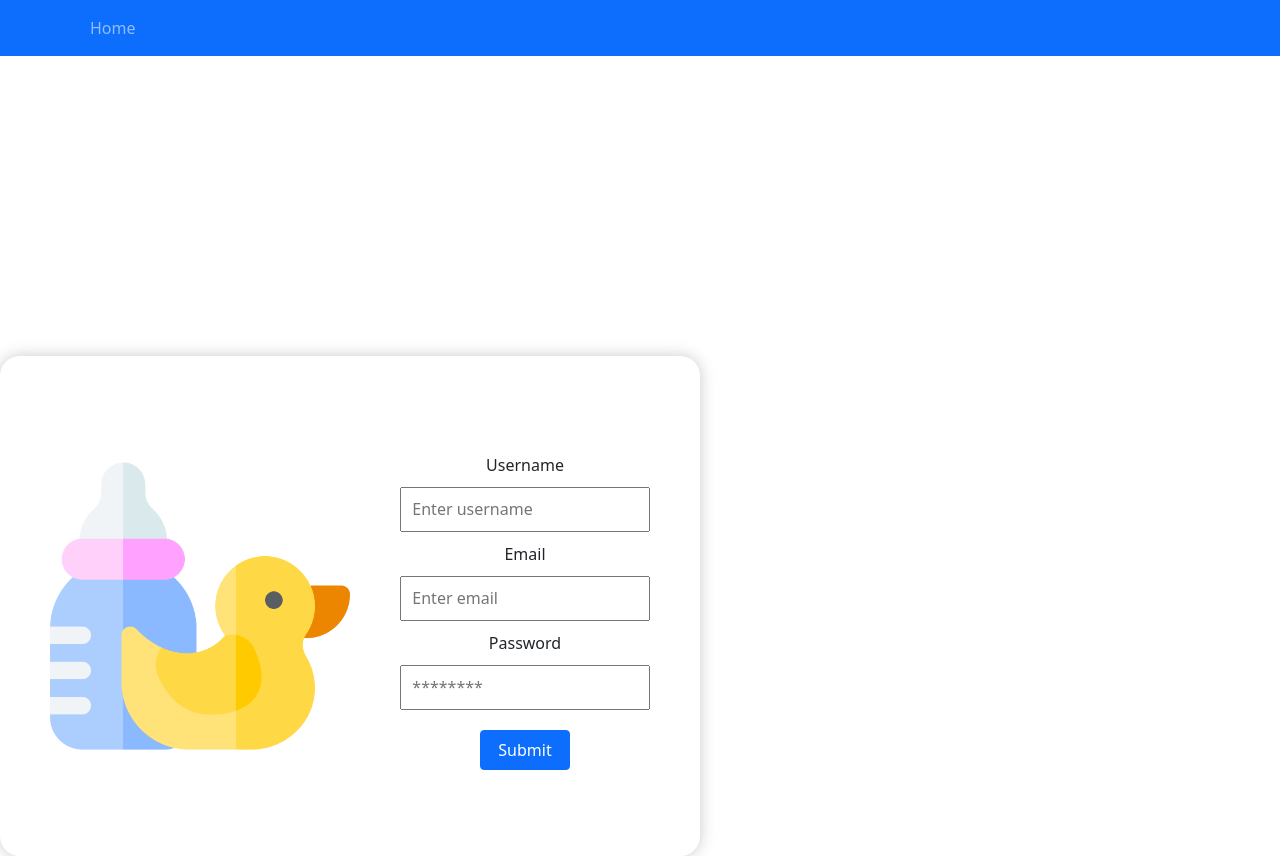
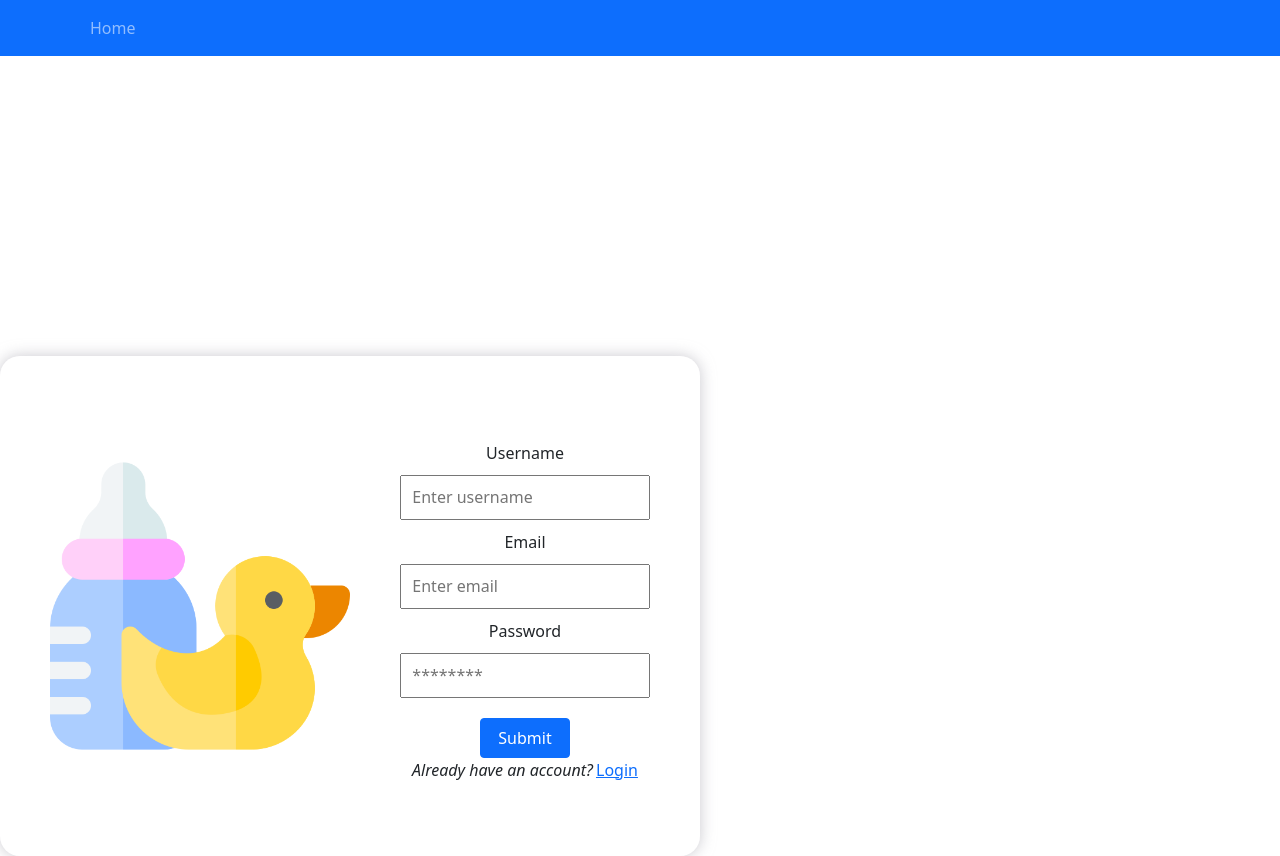
Before and after one commit to isipcasinillo/hele, a React (Create React App) app in the folder client/: page /signup in a window 1280 px wide. Built offline with nearby package versions, Linux system fonts and the light colour scheme.

Commit message:
added link from signup to login

```diff
--- a/client/src/pages/Signup.js
+++ b/client/src/pages/Signup.js
@@ -123,6 +123,22 @@ const Signup = () => {
                     Submit
                   </Button>
                 </div>
+                <div
+                  style={{
+                    fontStyle: 'italic',
+                  }}
+                >
+                  Already have an account?
+                  <Link
+                    to="/login"
+                    style={{
+                      fontStyle: 'normal',
+                      marginLeft: '3px',
+                    }}
+                  >
+                    Login
+                  </Link>
+                </div>
               </form>
             )}
             {error && (
```
Also changed, not shown: 1 other file (tests, documents, lock files or other folders).
